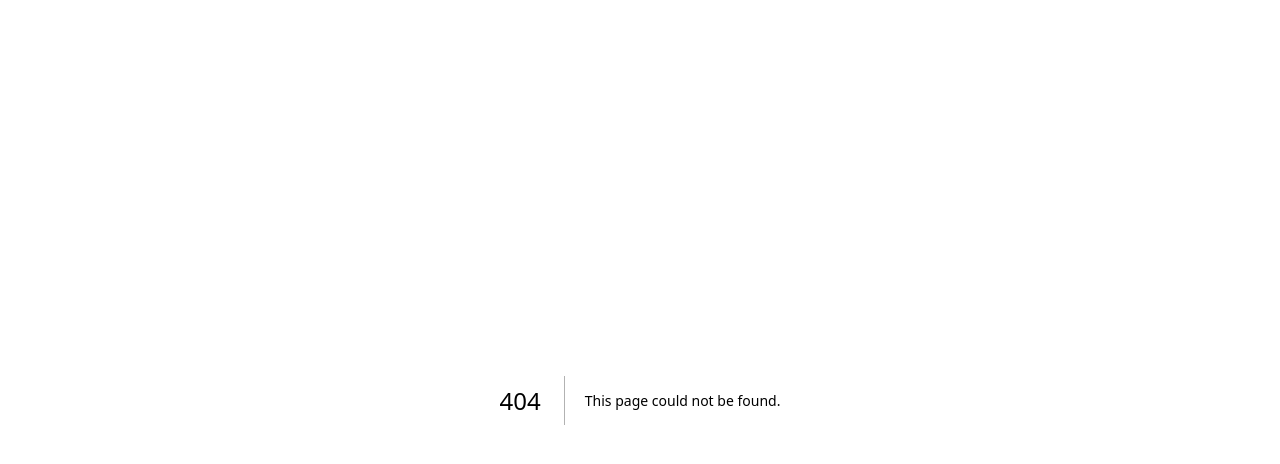
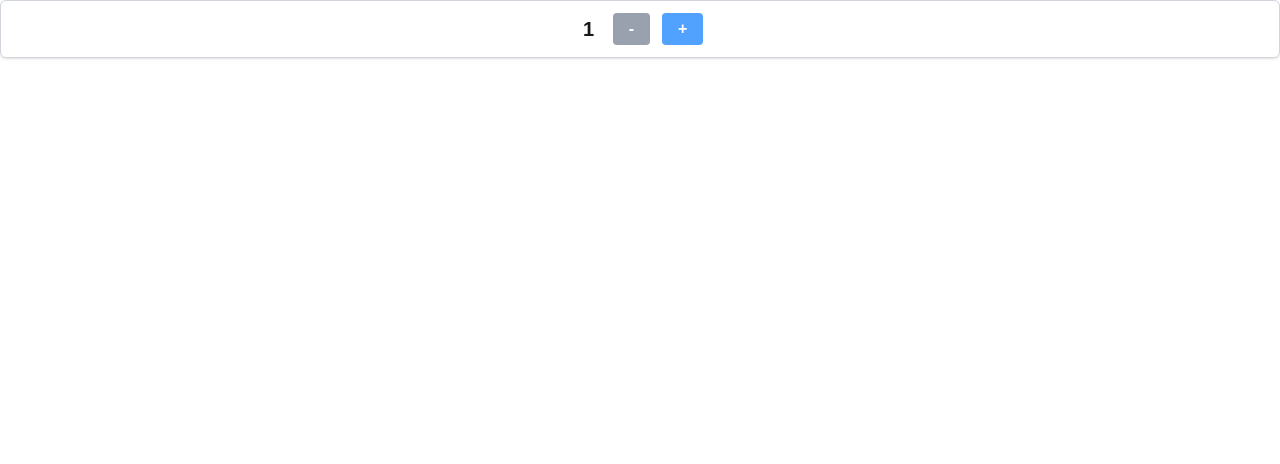
Before and after one commit to Daisy-Di-2024/cprg306-assignments, a Next.js app: page /week-4 in a window 1280 px wide. Before the commit this address had no page. Shown: the top 464 px of the page. Built offline with nearby package versions, Linux system fonts and the light colour scheme.

Commit message:
week 4 assignment

```diff
--- a/app/page.js
+++ b/app/page.js
@@ -8,6 +8,7 @@
       <ul>
         <li className="text-2xl hover:underline hover:text-green-500"><Link href="./week-2/">Week 2 Assignment</Link></li>
         <li className="text-2xl hover:underline hover:text-green-500"><Link href="./week-3/">Week 3 Assignment</Link></li>
+        <li className="text-2xl hover:underline hover:text-green-500"><Link href="./week-4/">Week 4 Assignment</Link></li>
       </ul>
     </main>
   );
--- /dev/null
+++ b/app/week-4/new-item.js
@@ -0,0 +1,36 @@
+"use client";
+import { useState } from "react";
+
+export default function NewItem() {
+    const [quantity, setQuantity] = useState(1);
+
+    const increment = () => {
+        if (quantity < 20) setQuantity(quantity + 1);
+    };
+
+    const decrement = () => {
+        if (quantity > 1) setQuantity(quantity - 1);
+    };
+
+    return (
+        <div className="flex items-center justify-center gap-3 p-3 shadow rounded-md border border-gray-300">
+
+            <p className="text-xl font-semibold w-6 text-center">{quantity}</p>
+            <button
+                onClick={decrement}
+                disabled={quantity === 1}
+                className={`px-4 py-1 rounded text-white font-bold
+            ${quantity === 1 ? 'bg-gray-400' : 'bg-blue-400 hover:bg-blue-600'}`}
+            >
+                -
+            </button>
+
+            <button
+                onClick={increment}
+                disabled={quantity === 20}
+                className={`px-4 py-1 rounded text-white font-bold
+                ${quantity === 20 ? 'bg-gray-400' : 'bg-blue-400 hover:bg-blue-600'}`}
+            >+</button>
+        </div>
+    );
+}
--- /dev/null
+++ b/app/week-4/page.js
@@ -0,0 +1,5 @@
+import NewItem from "./new-item";
+
+export default function Page() {
+  return <NewItem />;
+}
```
